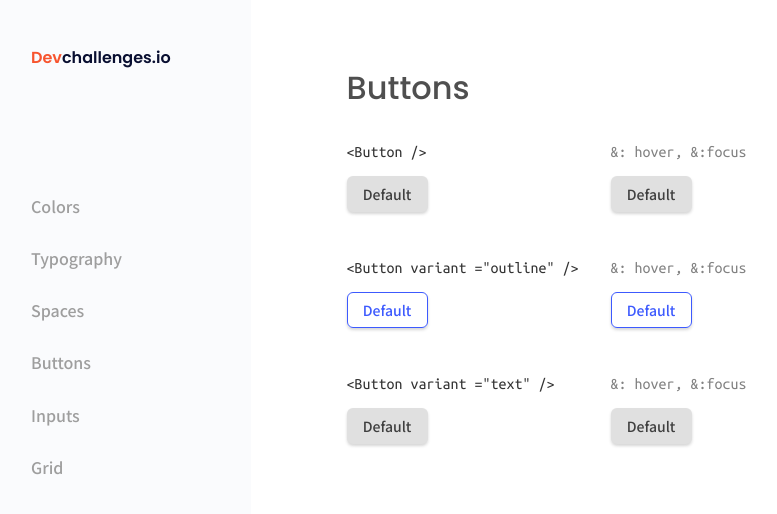
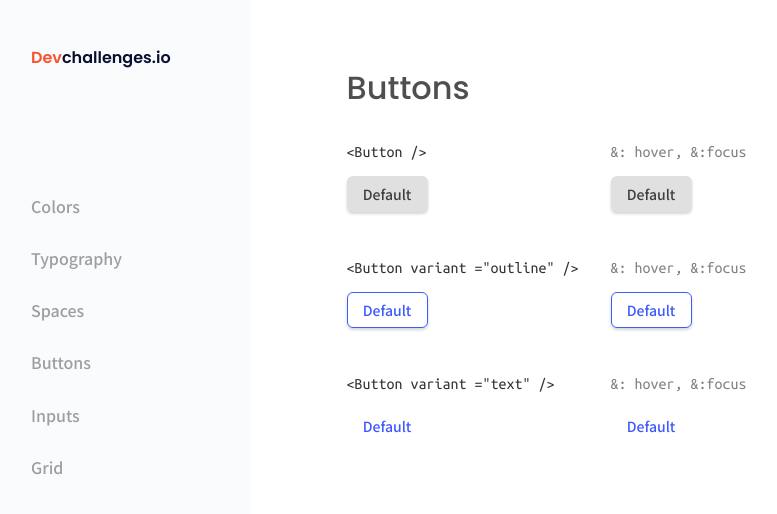
Before and after one commit to FV-Cano/devChallenges, a React (Create React App) app in the folder Front-end/button-component-master/: page / in a window 1280 px wide. Shown: the top 514 px of the page, without its empty margins (17-794 px from the left). Built offline with nearby package versions, Linux system fonts and the light colour scheme.

Commit message:
Text buttons

```diff
--- a/Front-end/button-component-master/src/components/Button.tsx
+++ b/Front-end/button-component-master/src/components/Button.tsx
@@ -1,7 +1,7 @@
 import "../styles/Button.css";
 
 interface ButtonProps {
-	variant: "text" | "outlined";
+	variant: "default" | "text" | "outlined";
 	disableShadow: boolean;
 	disabled: boolean;
 	startIcon: string;
@@ -12,7 +12,7 @@ interface ButtonProps {
 }
 
 const defaultProps: ButtonProps = {
-	variant: "text",
+	variant: "default",
 	disableShadow: true,
 	disabled: false,
 	startIcon: "",
--- a/Front-end/button-component-master/src/styles/Button.css
+++ b/Front-end/button-component-master/src/styles/Button.css
@@ -13,11 +13,12 @@
 	width: 81px;
 	height: 36px;
 	margin: 1rem 0;
+	transition: background-color 0.3s ease-in-out;
 }
 
 /* ! || Default-styles */
 
-/* * OUTLINE-ALT */
+/* * OUTLINE */
 
 .button.outlined {
 	background-color: transparent;
@@ -25,13 +26,18 @@
 	color: #3d5afe;
 }
 
+/* * TEXT */
+
+.button.text {
+	background-color: transparent;
+	border: none;
+	color: #3d5afe;
+	box-shadow: none;
+}
+
 /* ! || Alt-styles */
 
 /* * DEFAULT-ALT */
-
-.defaultButton-alt .button {
-	transition: background-color 0.3s ease-in-out;
-}
 
 .defaultButton-alt .button:hover,
 .defaultButton-alt .button:focus {
@@ -41,12 +47,16 @@
 
 /* * OUTLINE-ALT */
 
-.outlineButton-alt .button {
-	transition: background-color 0.3s ease-in-out;
-}
-
 .outlineButton-alt .button:hover,
 .outlineButton-alt .button:focus {
 	background-color: #2962ff1a;
 	cursor: pointer;
 }
+
+/* * TEXT-ALT */
+
+.textButton-alt .button:hover,
+.textButton-alt .button:focus {
+	background-color: #2962ff1a;
+	cursor: pointer;
+}
```
